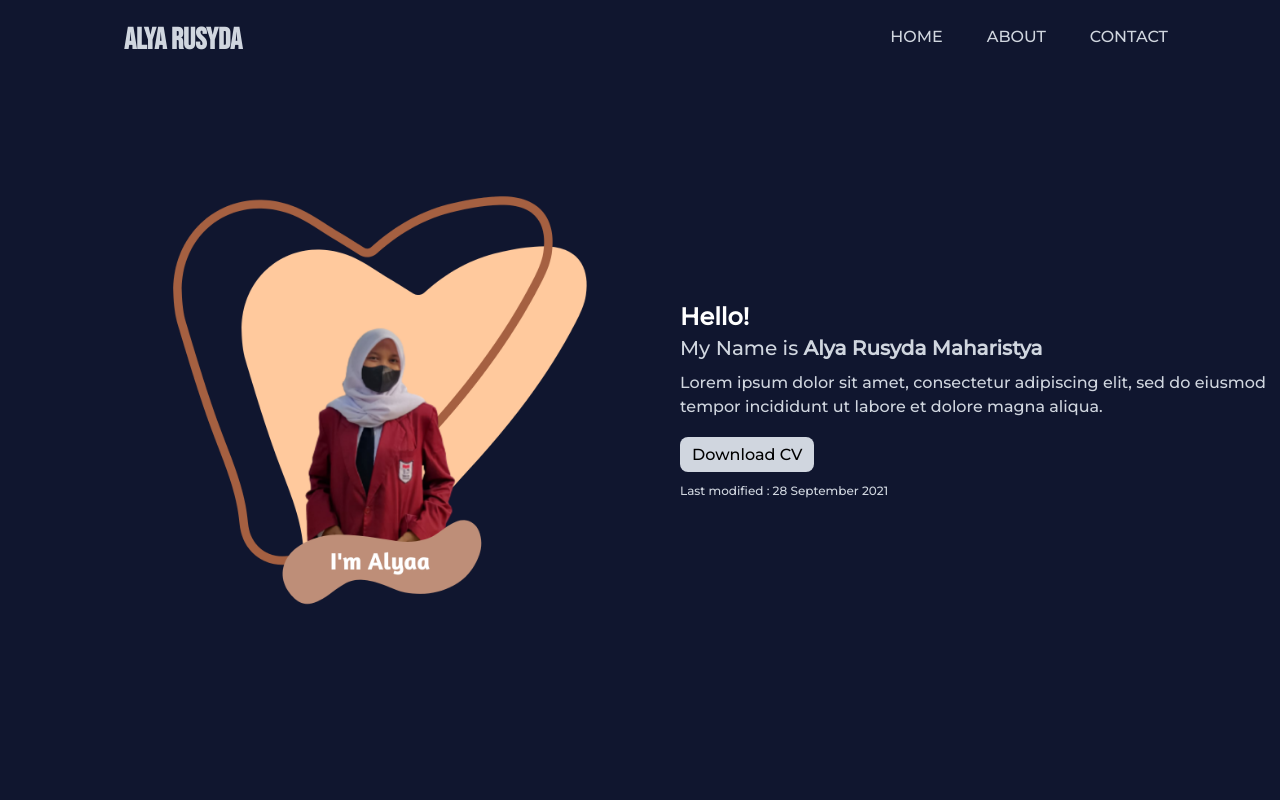
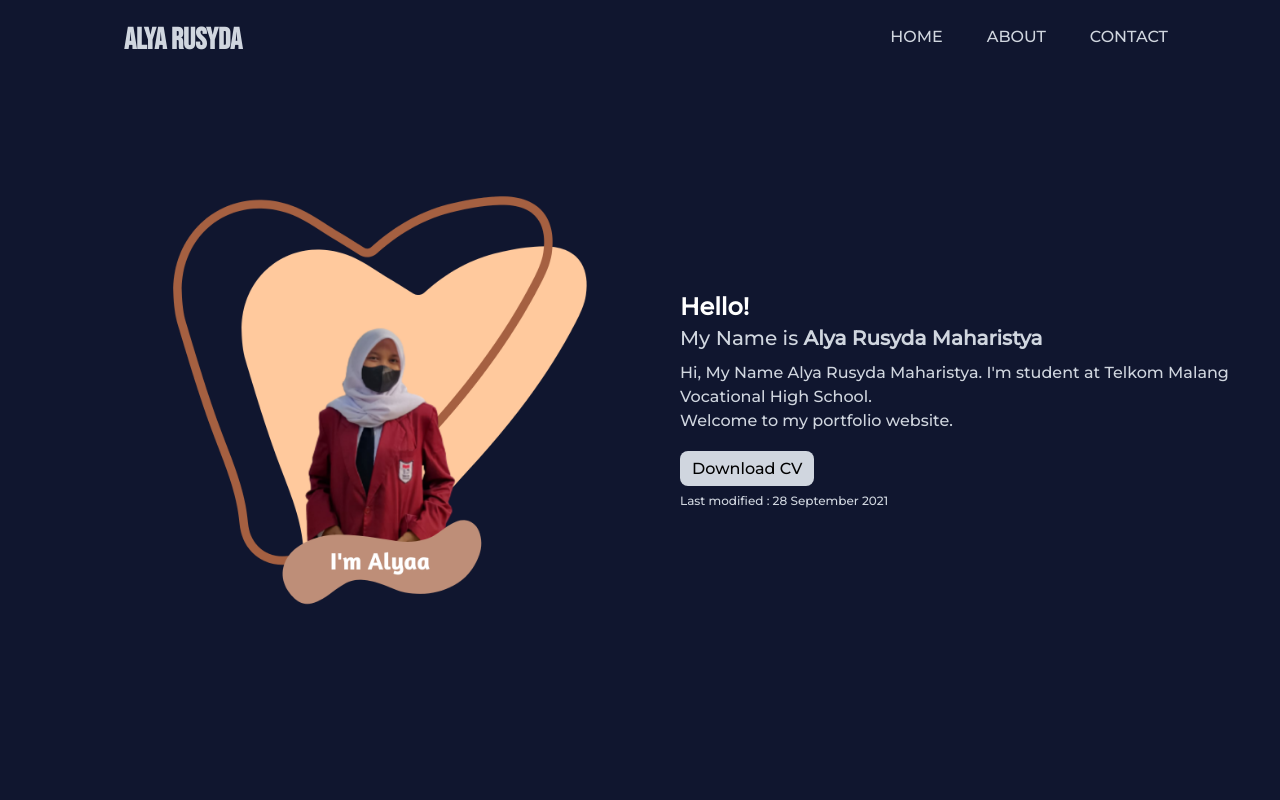
Before and after one commit to AlyaRusyda/portfolio, a Next.js app: page / in a window 1280 px wide. Shown: the top 800 px of the page. Built offline with nearby package versions, Linux system fonts and the light colour scheme.

Commit message:
update commit

```diff
--- a/app/about/page.js
+++ b/app/about/page.js
@@ -57,7 +57,7 @@ function Page() {
         height={400}
         src="/images/about.png"
         alt=""
-        className="z-[0] w-80 md:w-bg bg-cover absolute bottom-0 right-12 md:right-24"
+        className="z-[0] w-80 md:w-bg bg-cover md:block absolute bottom-0 right-12 md:right-24 hidden"
       />
       <div className="z-[999] text-sec md:min-h-screen flex py-10 md:flex-row flex-col items-start md:items-center mx-8 md:ml-56 mt-12 md:mt-0">
         <div className="flex-1 mr-about justify">
--- a/components/Hero.js
+++ b/components/Hero.js
@@ -29,11 +29,11 @@ export const Hero = () => {
               Maharistya
             </h1>
             <h4 className="md:text-md text-s m md:leading-normal leading-5 text-sec mt-2 mb-6">
-              Lorem ipsum dolor sit amet, consectetur adipiscing elit, sed do
-              eiusmod tempor incididunt ut labore et dolore magna aliqua.
+              Hi, My Name Alya Rusyda Maharistya. I'm student at Telkom Malang Vocational High School. <br />
+              Welcome to my portfolio website.
             </h4>
             <a href='https://drive.google.com/uc?export=download&id=1KIxoFkT6OCVYXbrGweUy7jHx048nSZdY' target="_blank" className='bg-sec rounded-lg text-md m:text-lg px-3 py-2'>Download CV</a>
-            <p className='text-sec text-xs mt-4'>Last modified : 28 September 2021</p>
+            <p className='text-sec text-xs mt-3'>Last modified : 28 September 2021</p>
           </div>
         </div>
     </div>
```
